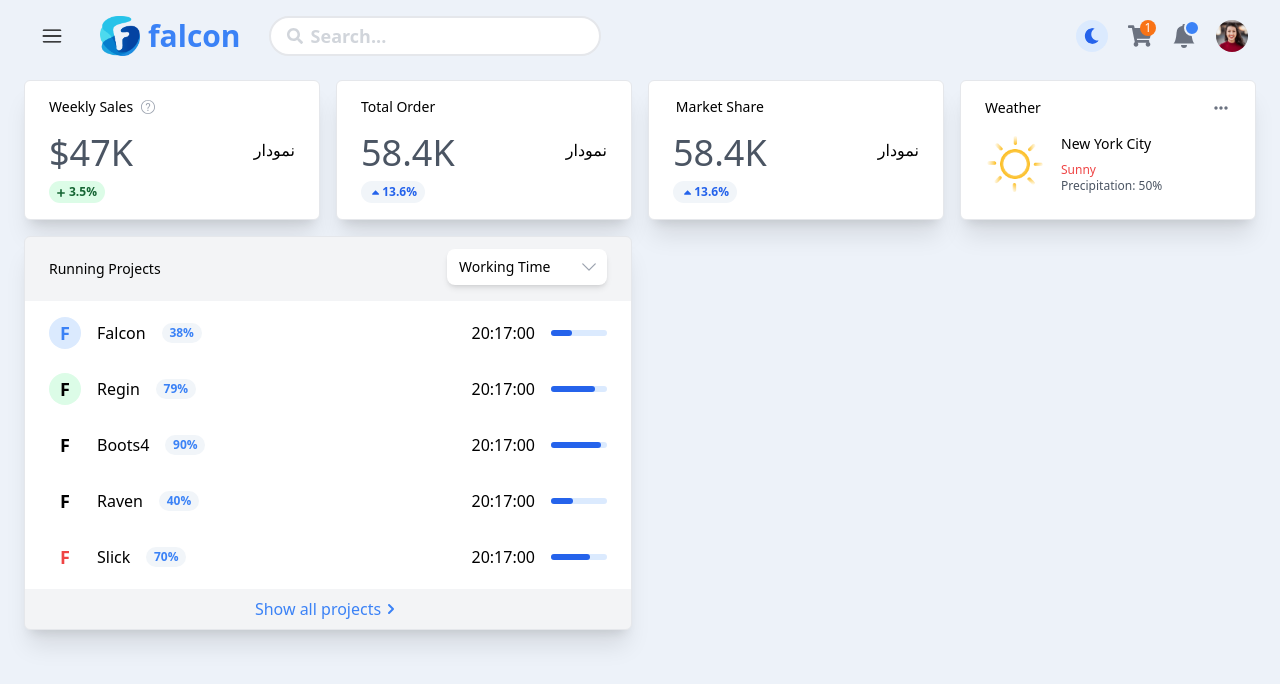
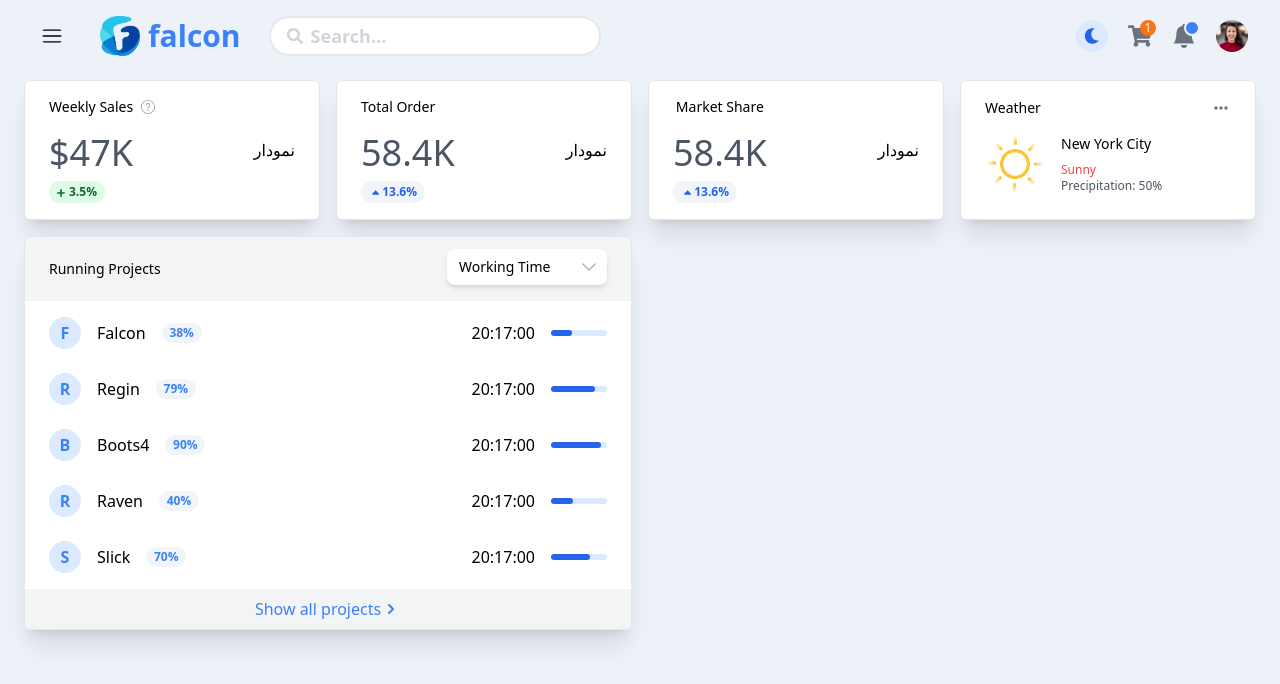
Before and after one commit to ArashH0sseini/shopping-adminpanel-nextjs, a Next.js app: page / in a window 1280 px wide. Shown: the top 684 px of the page. Built offline with nearby package versions, Linux system fonts and the light colour scheme.

Commit message:
change runnig project keyname style

```diff
--- a/app/components/layouts/main/RunningProjects.tsx
+++ b/app/components/layouts/main/RunningProjects.tsx
@@ -12,11 +12,11 @@ function RunningProjects() {
           <RunningProjectsList />
         </div>
         <div className="bg-white px-6 py-4 space-y-6 cursor-pointer">
-         <RunningProjectsItem title="Falcon" color="blue" percent="38%" />
-         <RunningProjectsItem title="Regin" color="green" percent="79%" />
-         <RunningProjectsItem title="Boots4" color="cyan" percent="90%" />
-         <RunningProjectsItem title="Raven" color="orange" percent="40%" />
-         <RunningProjectsItem title="Slick" color="red" percent="70%" />
+         <RunningProjectsItem title="Falcon" keyname="F" percent="38%" />
+         <RunningProjectsItem title="Regin" keyname="R" percent="79%" />
+         <RunningProjectsItem title="Boots4" keyname="B" percent="90%" />
+         <RunningProjectsItem title="Raven" keyname="R" percent="40%" />
+         <RunningProjectsItem title="Slick" keyname="S" percent="70%" />
         </div>
         <div className="flex items-center justify-center p-2 cursor-pointer">
           <p className="text-blue-500 hover:underline text-base">Show all projects</p>
--- a/app/components/layouts/main/RunningProjectsItem.tsx
+++ b/app/components/layouts/main/RunningProjectsItem.tsx
@@ -1,20 +1,21 @@
+import React from "react";
 
 interface Props {
   title: string;
-  color: string;
+  keyname: string;
   percent: string;
 }
 
-function RunningProjectsItem({ title, color, percent }: Props) {
+function RunningProjectsItem({ title, percent, keyname }: Props) {
   const date24 = new Date();
   const data24Time = date24.toLocaleTimeString("en-IT", { hour12: false });
   return (
     <div className="flex group items-center justify-between">
       <div className="flex items-center space-x-4">
         <span
-          className={`bg-${color}-100 text-${color}-500 text-lg font-bold rounded-full flex items-center justify-center w-8 h-8`}
+          className={`bg-blue-100 text-blue-500 font-bold rounded-full flex items-center justify-center w-8 h-8`}
         >
-          F
+          {keyname}
         </span>
         <p className="group-hover:underline">{title}</p>
         <span className="flex items-center justify-center bg-slate-100 text-blue-500 text-[12px] rounded-full font-bold w-10 h-5">
```
